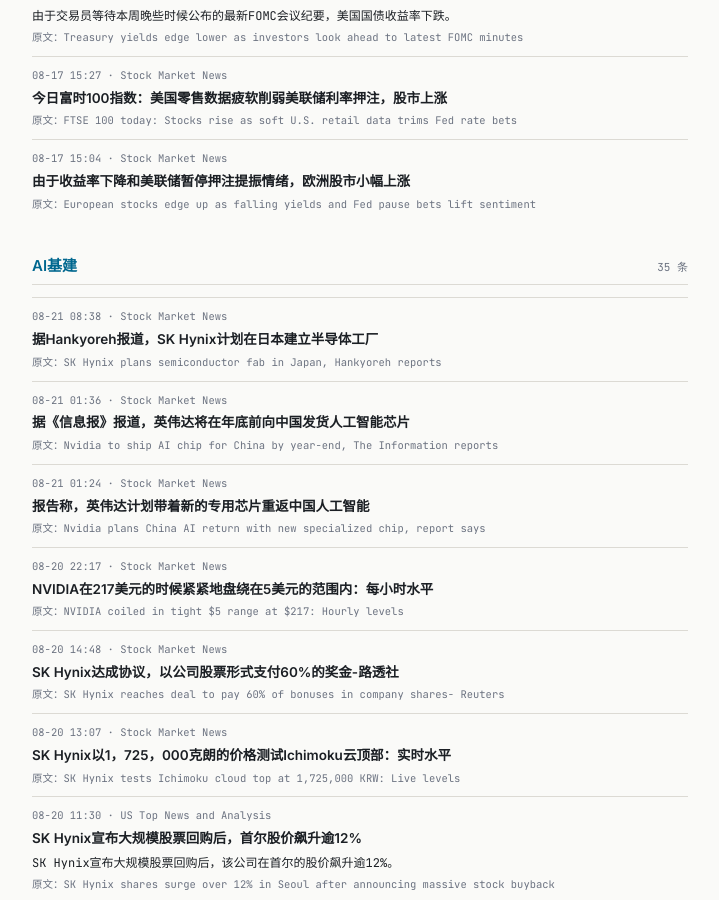
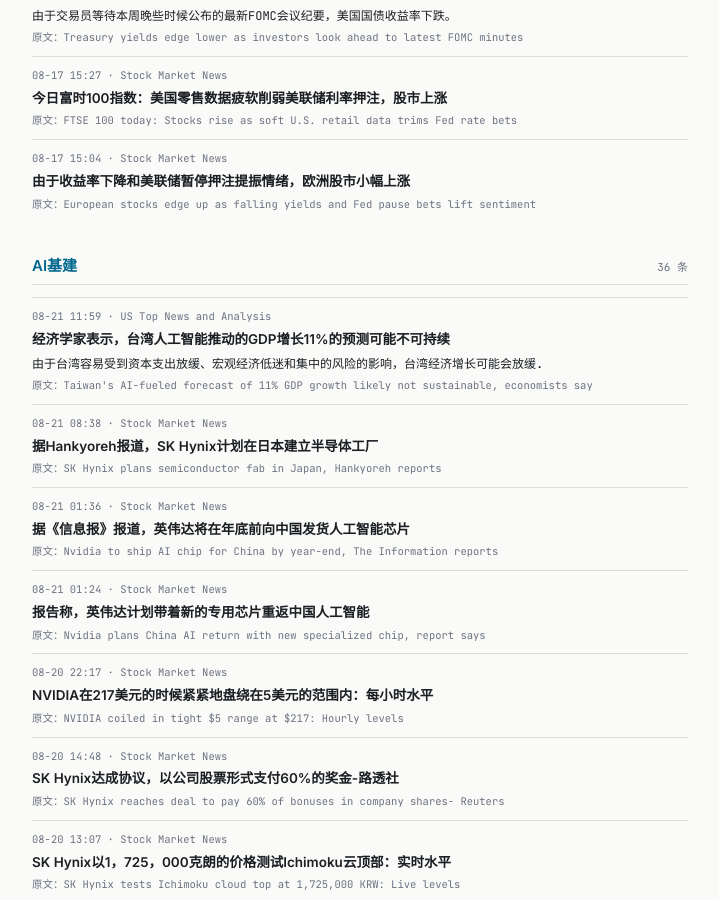
Before and after one commit to tang3super/tang3super.github.io, a Jekyll site: the page built from macro-trade/news-digest.md, in a window 1280 px wide and 900 px high, scrolled down 11578 px. Shown: the whole window, without its empty margins (280-999 px from the left). Built offline with Jekyll 4.4.1, drawn with Linux system fonts in a browser that asks for light colours; some of the changed text lies outside the part shown.

Commit message:
sync news-digest article

```diff
--- a/macro-trade/news-digest.md
+++ b/macro-trade/news-digest.md
@@ -774,6 +774,13 @@
     title_zh: 由于收益率下降和美联储暂停押注提振情绪，欧洲股市小幅上涨
 - name: AI基建
   items:
+  - title: Taiwan's AI-fueled forecast of 11% GDP growth likely not sustainable, economists say
+    summary: Taiwan's economic growth could moderate due to its vulnerability to risks of capex slowdown, macroeconomic downturns, and concentration in s…
+    link: https://www.cnbc.com/2026/08/21/taiwan-gdp-growth-outlook-tech-forecast.html
+    source: US Top News and Analysis
+    time: 08-21 11:59
+    title_zh: 经济学家表示，台湾人工智能推动的GDP增长11%的预测可能不可持续
+    summary_zh: 由于台湾容易受到资本支出放缓、宏观经济低迷和集中的风险的影响，台湾经济增长可能会放缓.
   - title: SK Hynix plans semiconductor fab in Japan, Hankyoreh reports
     summary: ''
     link: https://www.investing.com/news/stock-market-news/sk-hynix-plans-semiconductor-fab-in-japan-hankyoreh-reports-4870683
```
Also changed, not shown: other parts of macro-trade/news-digest.md (+1 -1 lines).
